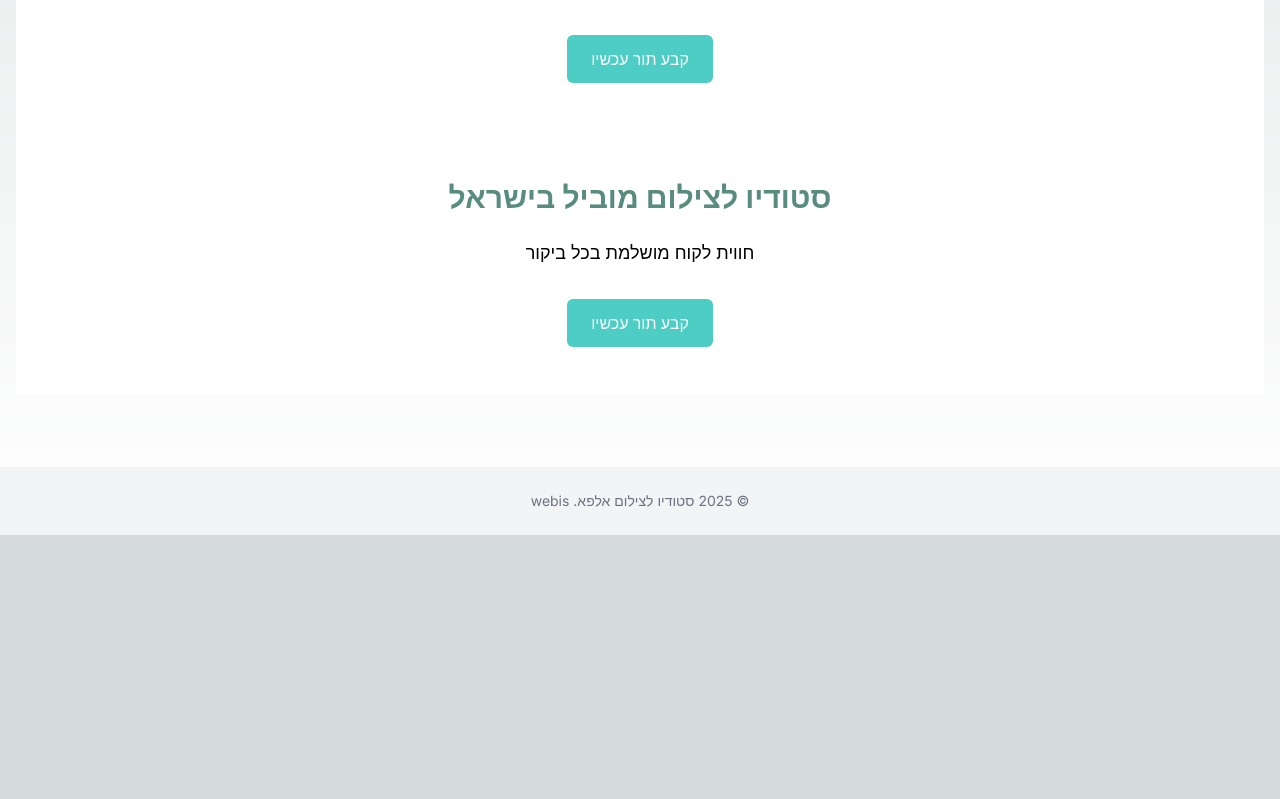
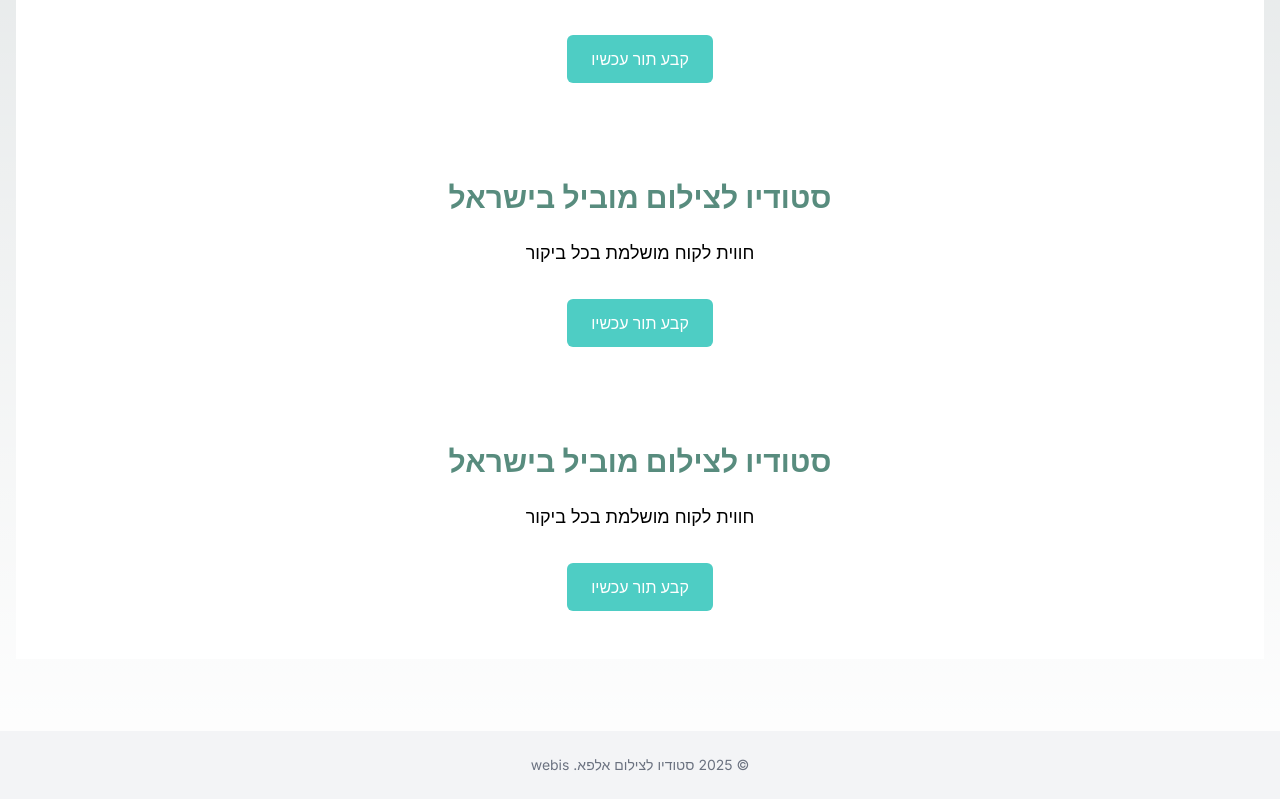
Before and after one commit to Webis-sites/webis-site-stvdyv-ltsylvm-alpa-1747504353936, a Next.js app: page / in a window 1280 px wide. Shown: the part 693-1492 px from the top of the page. Before the commit the page ends 1228 px from the top, so only its background shows below. Built offline with nearby package versions, Linux system fonts and the light colour scheme.

Commit message:
Add ProcessSection component to page

```diff
--- a/src/app/page.tsx
+++ b/src/app/page.tsx
@@ -4,6 +4,7 @@ import React from 'react';
 import HeroSection from '@/components/HeroSection';
 import ServicesSection from '@/components/ServicesSection';
 import AboutSection from '@/components/AboutSection';
+import ProcessSection from '@/components/ProcessSection';
 
 export default function HomePage() {
   return (
@@ -14,6 +15,7 @@ export default function HomePage() {
         <HeroSection />
         <ServicesSection />
         <AboutSection />
+        <ProcessSection />
       </main>
     </>
   );
```
